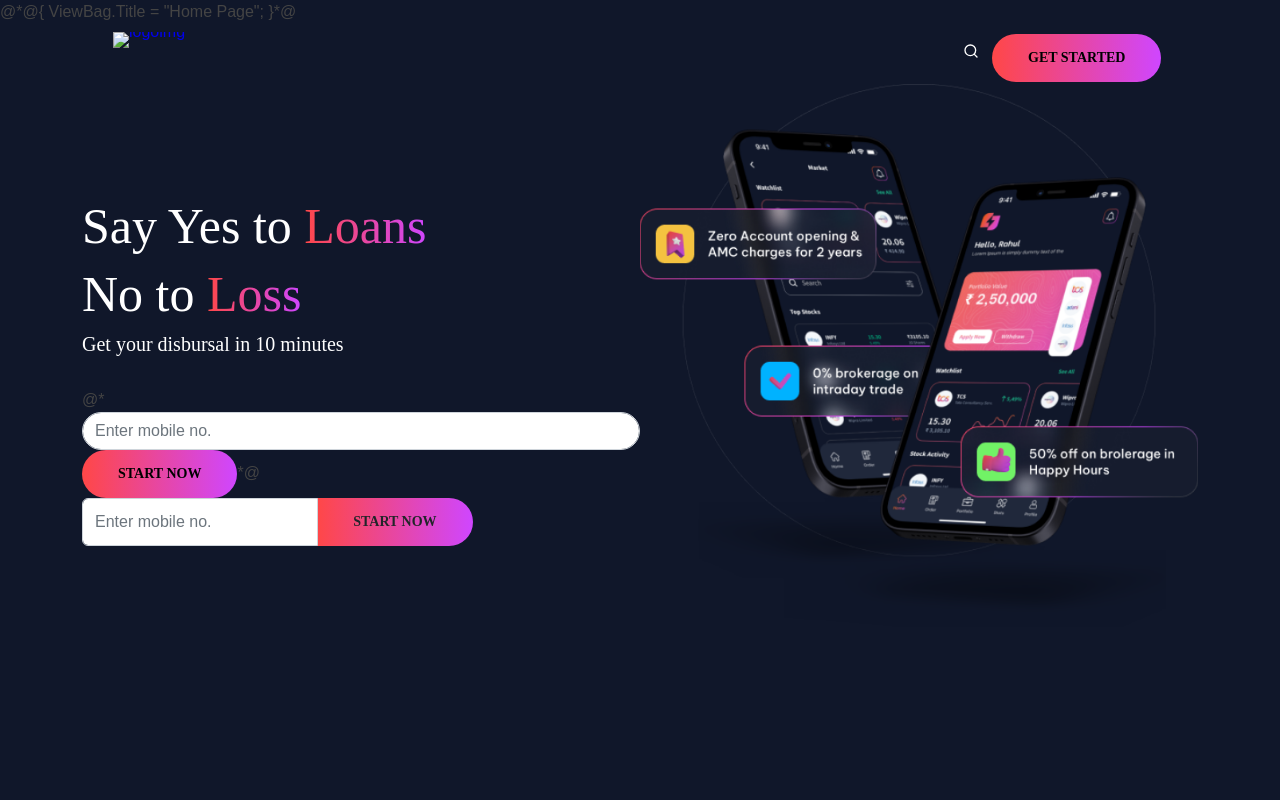
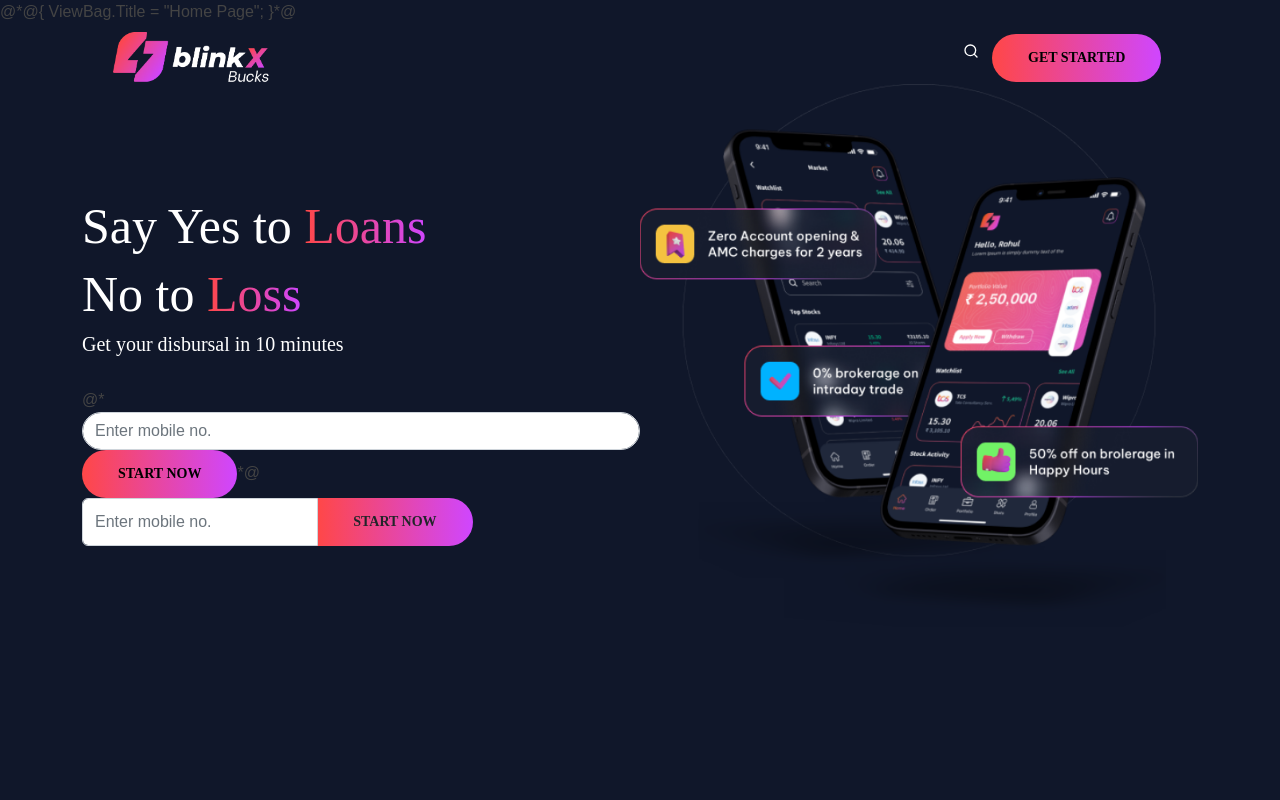
Before and after one commit to tanvishedge/LoanLanding, a plain HTML site: page Index.html in a window 1280 px wide. Shown: the top 800 px of the page. Drawn offline with nearby package versions, Linux system fonts and the light colour scheme; files that its build step writes are made by us from their sources; files whose address does not match are found by name.

Commit message:
Update Index.html

```diff
--- a/Index.html
+++ b/Index.html
@@ -143,7 +143,7 @@
                 <nav id="nav1" class="navigation">
                     <div class="nav-header pt-4" href="/">
                         <a href="index.html" class="logo">
-                            <img src="~/Content/img/blinkxbucks1.png" alt="logoimg" class="img-fluid" />
+                            <img src="Content/img/blinkxbucks1.png" alt="logoimg" class="img-fluid" />
                         </a>
                     </div>
                     <div>
```
